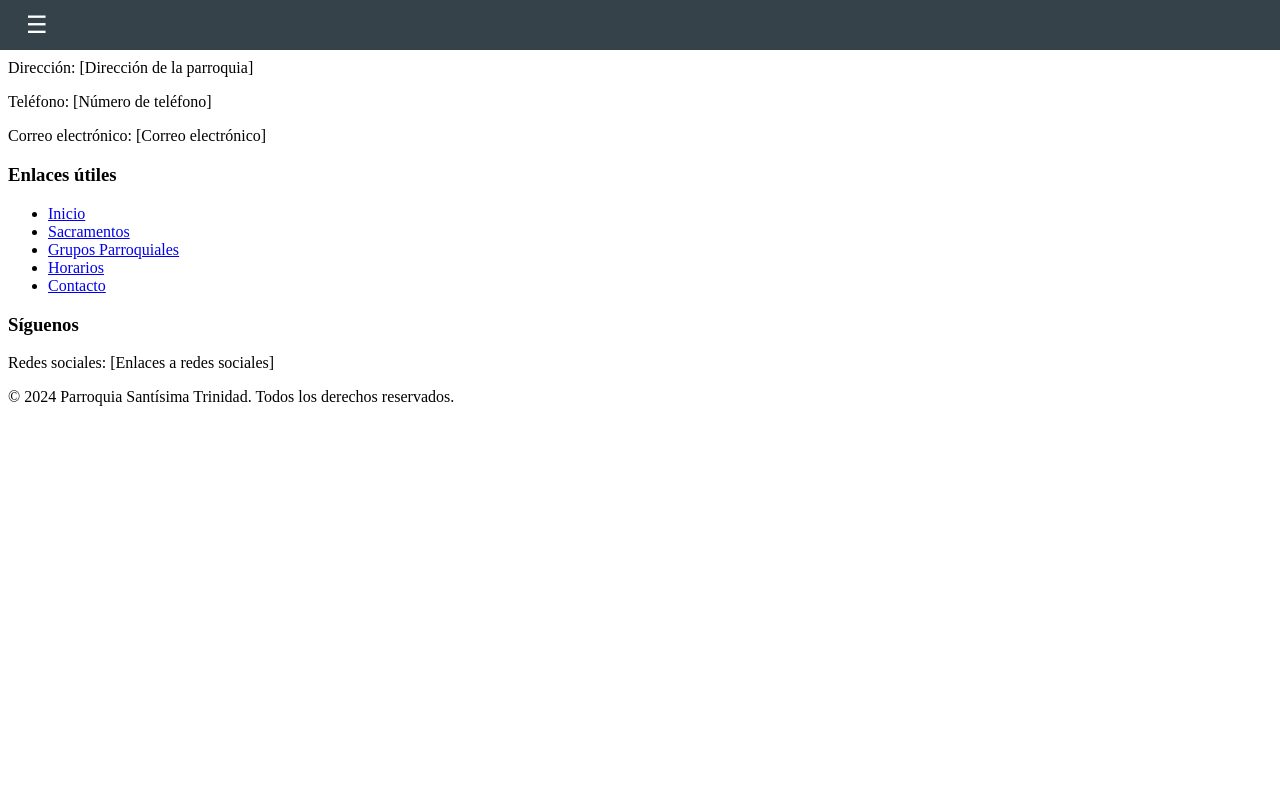
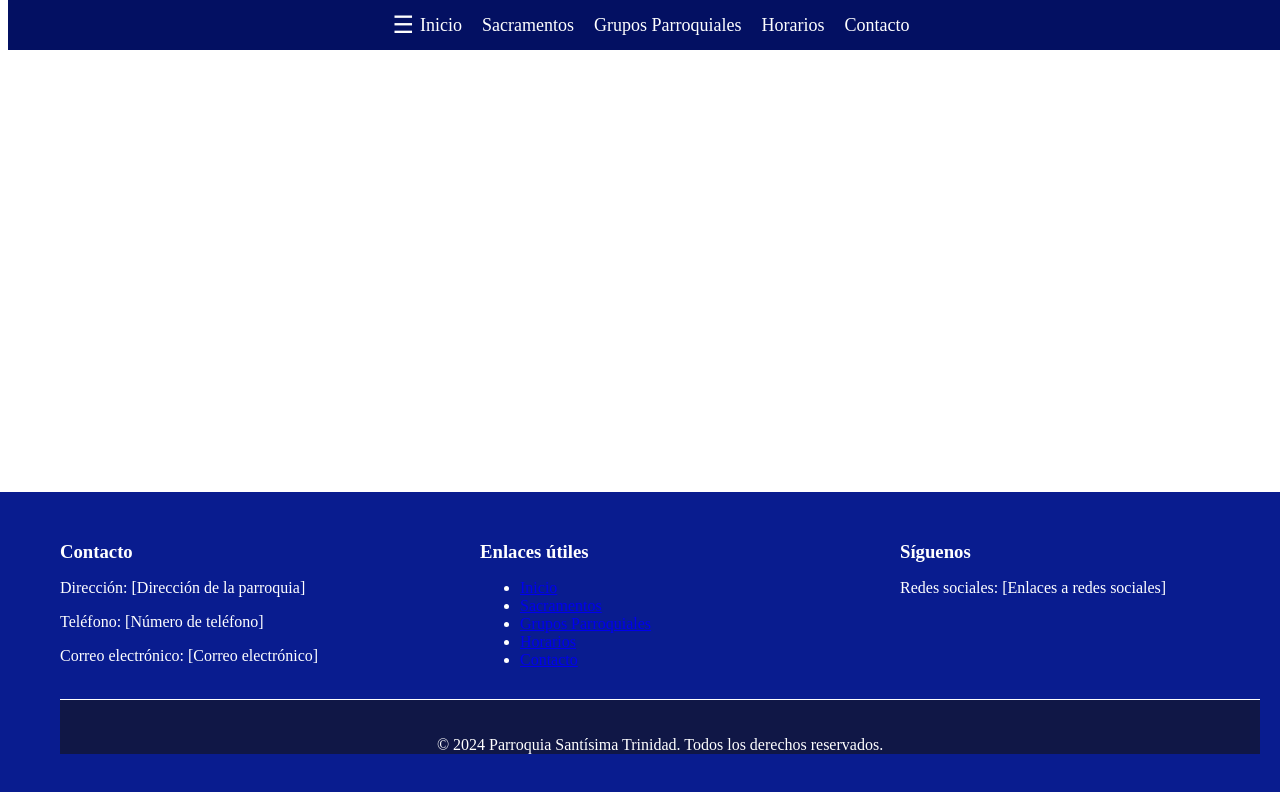
Before and after one commit to xavirafa/TABLERO-1, a plain HTML site: page Iglesia Santisima Trinidad/index.html in a window 1280 px wide. Drawn offline with Linux system fonts and the light colour scheme.

Commit message:
Update styles.css

```diff
--- a/Iglesia Santisima Trinidad/styles.css
+++ b/Iglesia Santisima Trinidad/styles.css
@@ -1,80 +1,105 @@
 /* Estilos para la barra de navegación */
 .navbar {
-    background-color: #35424a; /* Azul oscuro */
-    color: #ffffff; /* Blanco */
-    display: flex;
-    justify-content: flex-start; /* Alinea los elementos desde el principio (lado izquierdo) */
-    align-items: center;
-    padding: 10px 20px; /* Espaciado interno */
-    width: 100%; /* Ancho al 100% */
-    position: fixed; /* Fija la barra de navegación */
-    top: 0; /* Alinea la barra de navegación en la parte superior */
-    left: 0; /* Alinea la barra de navegación en la esquina izquierda */
-    z-index: 1000; /* Asegura que la barra esté por encima de otros elementos */
+    background-color: #031062;
+    color: white;
+    padding: 10px 0; /* Ajustamos el espacio arriba y abajo */
+    position: fixed;
+    top: 0;
+    width: 100%; /* La barra de navegación ocupa todo el ancho */
+    z-index: 1000; /* Asegura que la barra de navegación esté por encima de otros elementos */
+    display: flex; /* Utilizamos flexbox para alinear los elementos */
+    justify-content: center; /* Centra los elementos horizontalmente */
+    align-items: center; /* Centra los elementos verticalmente */
 }
 
-/* Estilos para el botón del menú */
+.menu {
+    list-style-type: none;
+    margin: 0;
+    padding: 0;
+    display: flex; /* Muestra los elementos en línea */
+    align-items: center; /* Centra los elementos verticalmente */
+}
+
+.menu li {
+    margin-right: 20px; /* Aumentamos un poco el espacio entre los elementos */
+    text-align: center; /* Centra el texto dentro de cada elemento de la lista */
+}
+
+.menu a {
+    text-decoration: none;
+    color: white;
+    font-family: "Times New Roman", Times, serif; /* Cambiamos la fuente a Times New Roman */
+    font-size: 18px; /* Reducimos el tamaño de la fuente */
+    transition: all 0.3s ease; /* Agregamos una transición suave */
+}
+
+.menu a:hover {
+    color: #ffc107; /* Cambiamos el color al pasar el mouse */
+    transform: scale(1.1); /* Aumentamos ligeramente el tamaño */
+}
+
 .menu-btn {
     background-color: transparent;
     border: none;
-    color: #ffffff;
-    font-size: 24px; /* Ajustamos el tamaño del icono del menú */
+    color: white;
+    font-size: 24px;
     cursor: pointer;
-    margin-right: 10px; /* Añade un margen a la derecha para separar del borde de la barra */
+    margin-left: 20px; /* Espacio entre el botón de menú y el borde izquierdo */
 }
 
-/* Estilos para el menú desplegable */
-.menu {
-    display: block;
-    list-style-type: none;
-    padding: 20px; /* Aumentamos el relleno alrededor del menú */
-    background-color: #ffffff; /* Fondo blanco */
-    width: auto; /* Ancho automático para adaptarse al contenido */
-    position: absolute; /* Posición absoluta para desplegar el menú correctamente */
-    top: 100%; /* Alinea el menú justo debajo del botón del menú */
-    left: 0; /* Alinea el menú a la izquierda */
-    box-shadow: 0 2px 5px rgba(0, 0, 0, 0.2); /* Sombra suave */
-    white-space: nowrap; /* Evita que el menú despliegue en varias líneas */
-    overflow-x: hidden; /* Oculta el desbordamiento horizontal */
-    max-height: calc(100vh - 50px); /* Altura máxima para que el menú sea scrollable */
-    overflow-y: auto; /* Permite el desplazamiento vertical si el contenido es demasiado largo */
-    text-align: center; /* Centra los elementos del menú horizontalmente */
-    transition: max-width 0.3s ease, opacity 0.3s ease; /* Agregamos una transición para el desplazamiento y la opacidad */
-    max-width: 0; /* Ocultamos el menú inicialmente */
-    opacity: 0; /* Hacemos que el menú esté completamente transparente */
-    pointer-events: none; /* Desactivamos los eventos del ratón para el menú oculto */
+.close-btn {
+    display: none;
 }
 
-.menu.show {
-    max-width: 200px; /* Mostramos el menú al cambiar el ancho máximo */
-    opacity: 1; /* Hacemos que el menú sea completamente visible */
-    pointer-events: auto; /* Activamos los eventos del ratón para el menú visible */
+/* Estilos para el pie de página */
+.footer {
+    background-color: #091C8F;
+    color: white;
+    padding: 30px 20px; /* Ajusta el espaciado interno según sea necesario */
+    position: fixed;
+    bottom: 0;
+    width: 100%;
+    z-index: 1000;
+    left: 0; /* Alinea el pie de página desde la izquierda */
 }
 
-.menu li {
-    padding: 10px 0;
-}
-
-.menu li a {
-    display: block;
-    color: #35424a; /* Azul oscuro invertido para el texto */
-    text-decoration: none;
-    padding: 5px 20px; /* Aumentar el espacio del texto */
-    transition: background-color 0.3s;
-}
-
-.menu li a:hover {
-    background-color: #cccccc; /* Gris claro */
-}
-
-/* Estilos para el banner */
-.banner {
-    width: 100%;
+/* Estilo para el segmento específico del pie de página */
+.footer-bottom {
+    background-color: #101746; /* Cambia el color de fondo a #101746 */
+    padding-top: 20px;
     text-align: center;
 }
 
-.banner img {
-    width: 100%;
-    height: auto;
-    max-width: 100%;
+.container {
+    max-width: 1200px;
+    margin: 0 auto;
 }
+
+.footer-content {
+    display: flex;
+    justify-content: space-between;
+}
+
+.footer-left, .footer-center, .footer-right {
+    flex-basis: 30%;
+}
+
+.footer-left h3, .footer-center h3, .footer-right h3 {
+    margin-bottom: 10px;
+}
+
+.footer-left p, .footer-center ul, .footer-right p {
+    margin-bottom: 10px;
+}
+
+.footer-bottom {
+    margin-top: 20px;
+    border-top: 1px solid #fff;
+    padding-top: 20px;
+    text-align: center;
+}
+
+/* Ajuste para el desplazamiento del pie de página */
+body {
+    margin-bottom: 120px; /* Ajusta este valor según el tamaño de la barra de navegación */
+}
```
